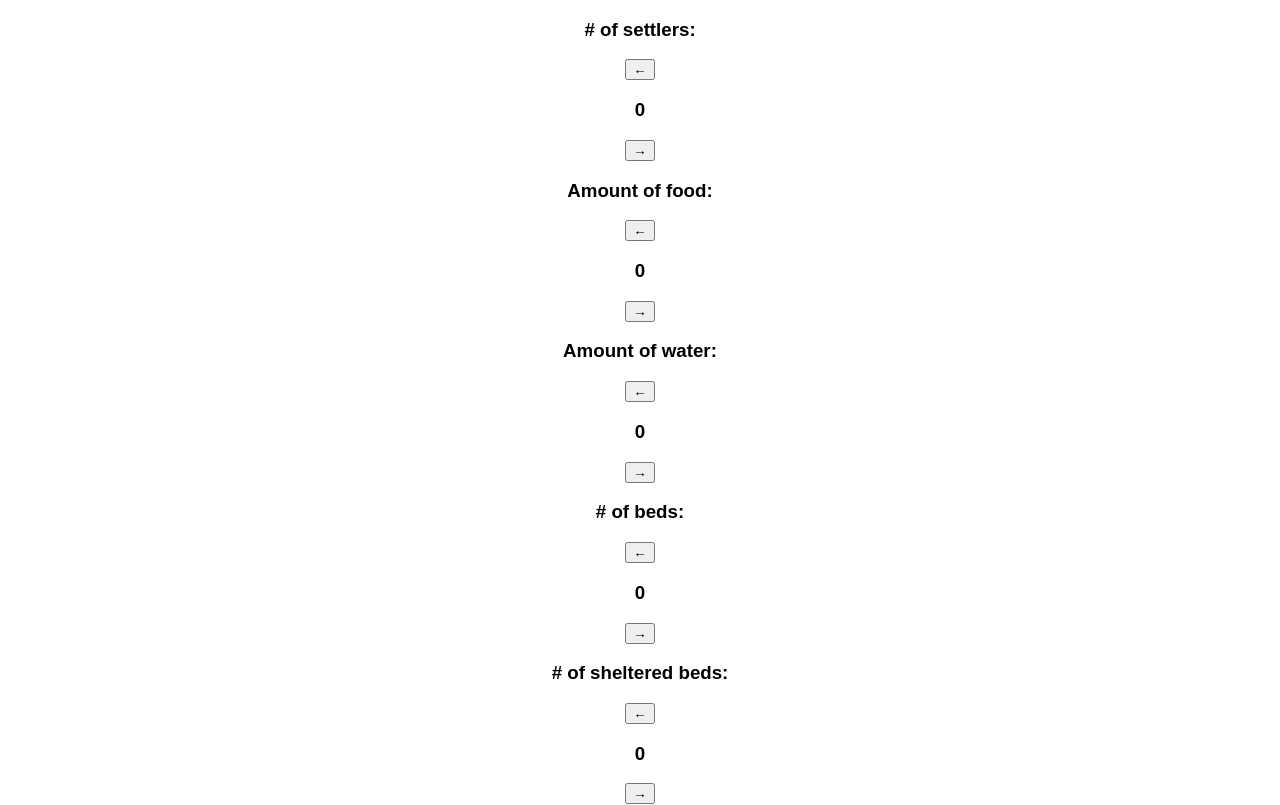
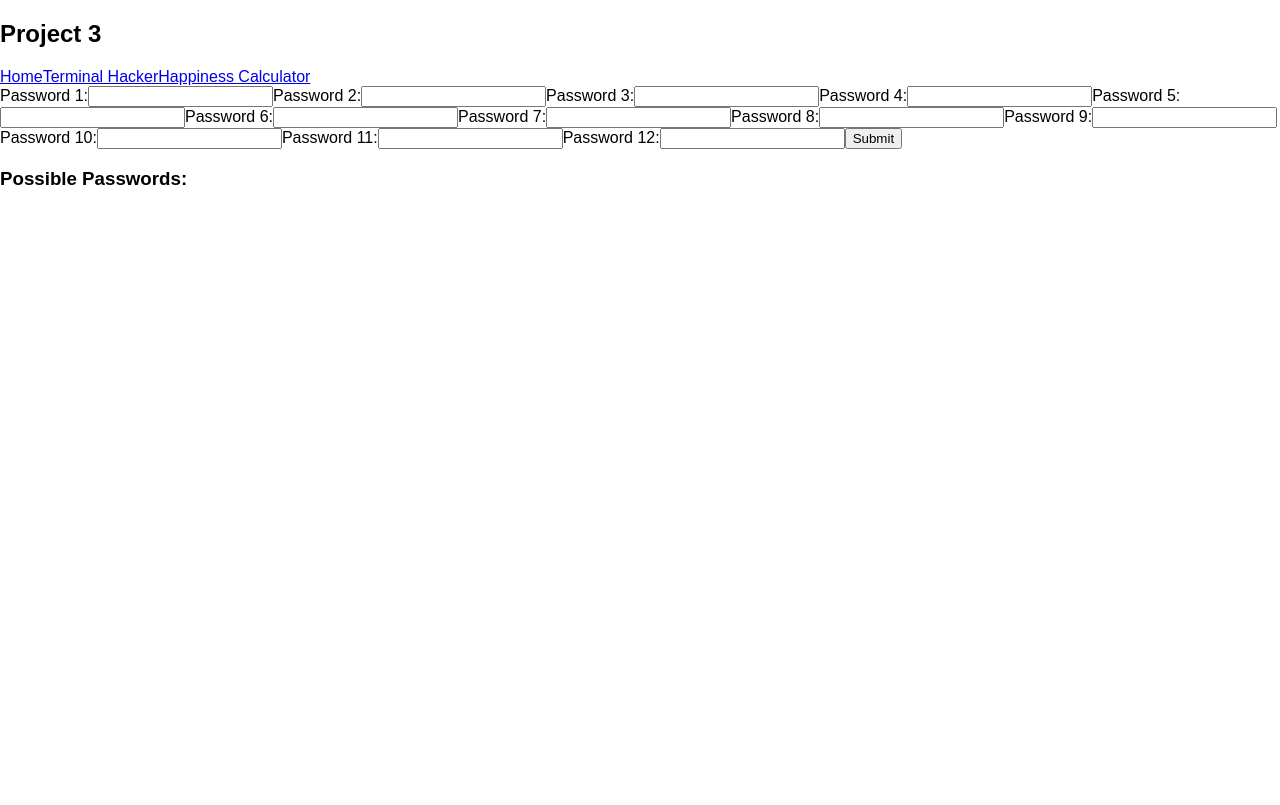
Before and after one commit to angmalone/project-4, a React (Create React App) app: page /terminal-hacker in a window 1280 px wide. Shown: the top 805 px of the page. Built offline with nearby package versions, Linux system fonts and the light colour scheme.

Commit message:
route setup

```diff
--- a/package.json
+++ b/package.json
@@ -6,6 +6,7 @@
     "react": "^16.3.1",
     "react-dom": "^16.3.1",
     "react-input-range": "^1.3.0",
+    "react-router-dom": "^4.2.2",
     "react-scripts": "1.1.4"
   },
   "scripts": {
--- a/src/App.js
+++ b/src/App.js
@@ -1,13 +1,26 @@
 import React, { Component } from "react";
 import logo from "./logo.svg";
 import "./App.css";
-import Calculator from "./Calculator.js";
+import Calculator from "./Calculator";
+import Hacker from "./Hacker";
+import { Route, Link, Switch } from "react-router-dom";
 
 class App extends Component {
   render() {
     return (
-      <div className="App">
-        <Calculator />
+      <div>
+        <nav className="Navigation">
+          <h1>Project 3</h1>
+          <Link to="/">Home</Link>
+          <Link to="/terminal-hacker">Terminal Hacker</Link>
+          <Link to="/happiness-calculator">Happiness Calculator</Link>
+        </nav>
+        <main>
+          <Switch>
+            <Route path="/terminal-hacker" render={() => <Hacker />} />
+            <Route path="/happiness-calculator" render={() => <Calculator />} />
+          </Switch>
+        </main>
       </div>
     );
   }
--- a/src/Hacker.js
+++ b/src/Hacker.js
@@ -1,8 +1,8 @@
 import React, { Component } from "react";
 
 class Hacker extends Component {
-  constructor(props) {
-    super(props);
+  constructor() {
+    super();
     this.state = {
       p1: "",
       p2: "",
@@ -29,8 +29,15 @@ class Hacker extends Component {
     });
   }
 
+  handleSubmit(e) {
+    this.setState({
+      [e.target.name]: e.target.value
+    });
+  }
+
   render() {
-    return;
+    return (
+      <div>
         <form onSubmit={this.handleSubmit}>
           Password 1:
           <input type="text" name="p1" onChange={this.handleChange} />
@@ -57,12 +64,10 @@ class Hacker extends Component {
           Password 12:
           <input type="text" name="p12" onChange={this.handleChange} />
           <input type="submit" value="Submit" />
-    </form>;
-
-    <h3>Possible Passwords:</h3>;
-    {
-      choices;
-    }
+        </form>
+        <h3>Possible Passwords:</h3>
+      </div>
+    );
   }
 }
 
--- a/src/index.js
+++ b/src/index.js
@@ -1,8 +1,14 @@
-import React from 'react';
-import ReactDOM from 'react-dom';
-import './index.css';
-import App from './App';
-import registerServiceWorker from './registerServiceWorker';
+import React from "react";
+import ReactDOM from "react-dom";
+import "./index.css";
+import App from "./App";
+import registerServiceWorker from "./registerServiceWorker";
+import { BrowserRouter as Router } from "react-router-dom";
 
-ReactDOM.render(<App />, document.getElementById('root'));
+ReactDOM.render(
+  <Router>
+    <App />
+  </Router>,
+  document.getElementById("root")
+);
 registerServiceWorker();
```
Also changed, not shown: 1 other file (tests, documents, lock files or other folders). Lines whose indentation alone changed are shown as unchanged.
